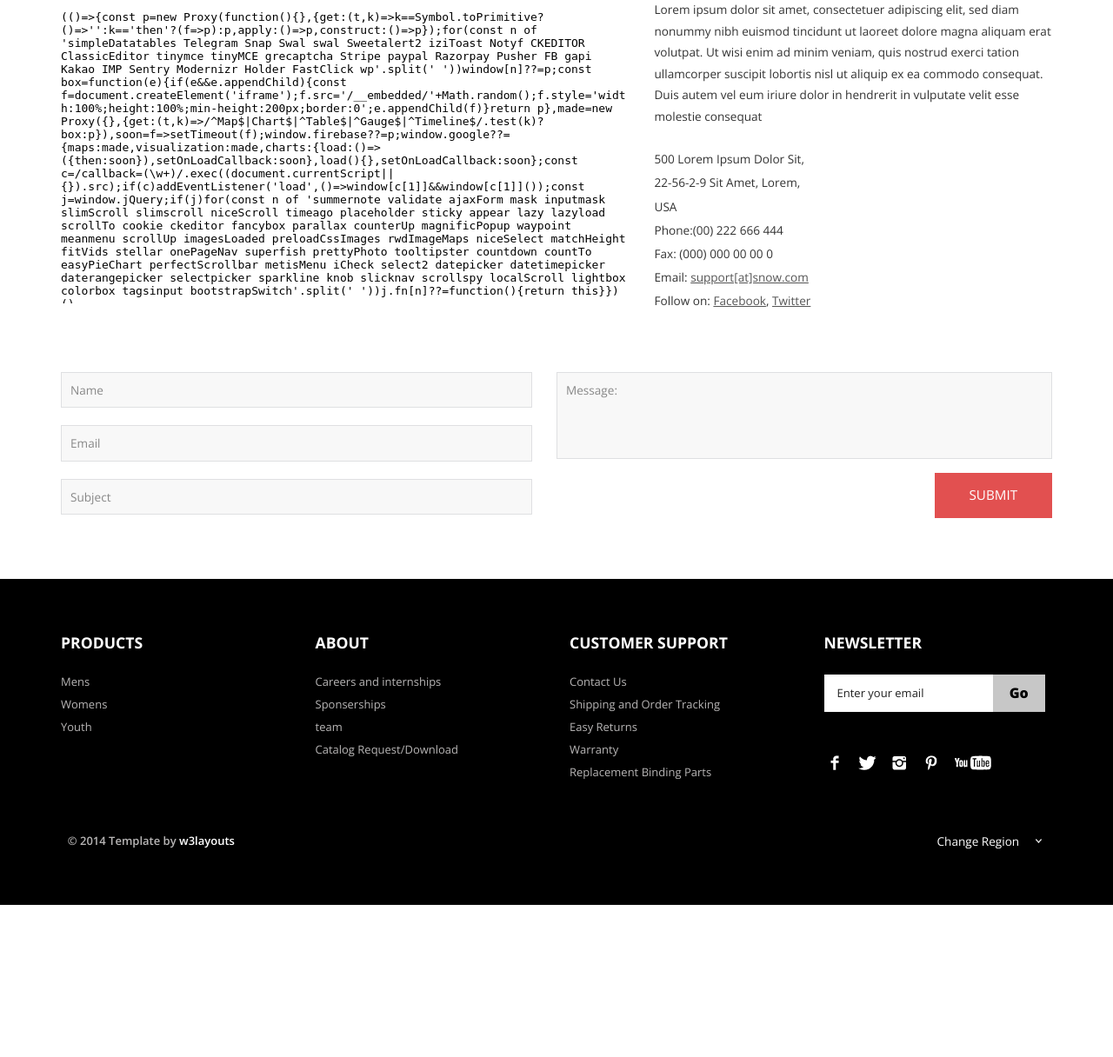
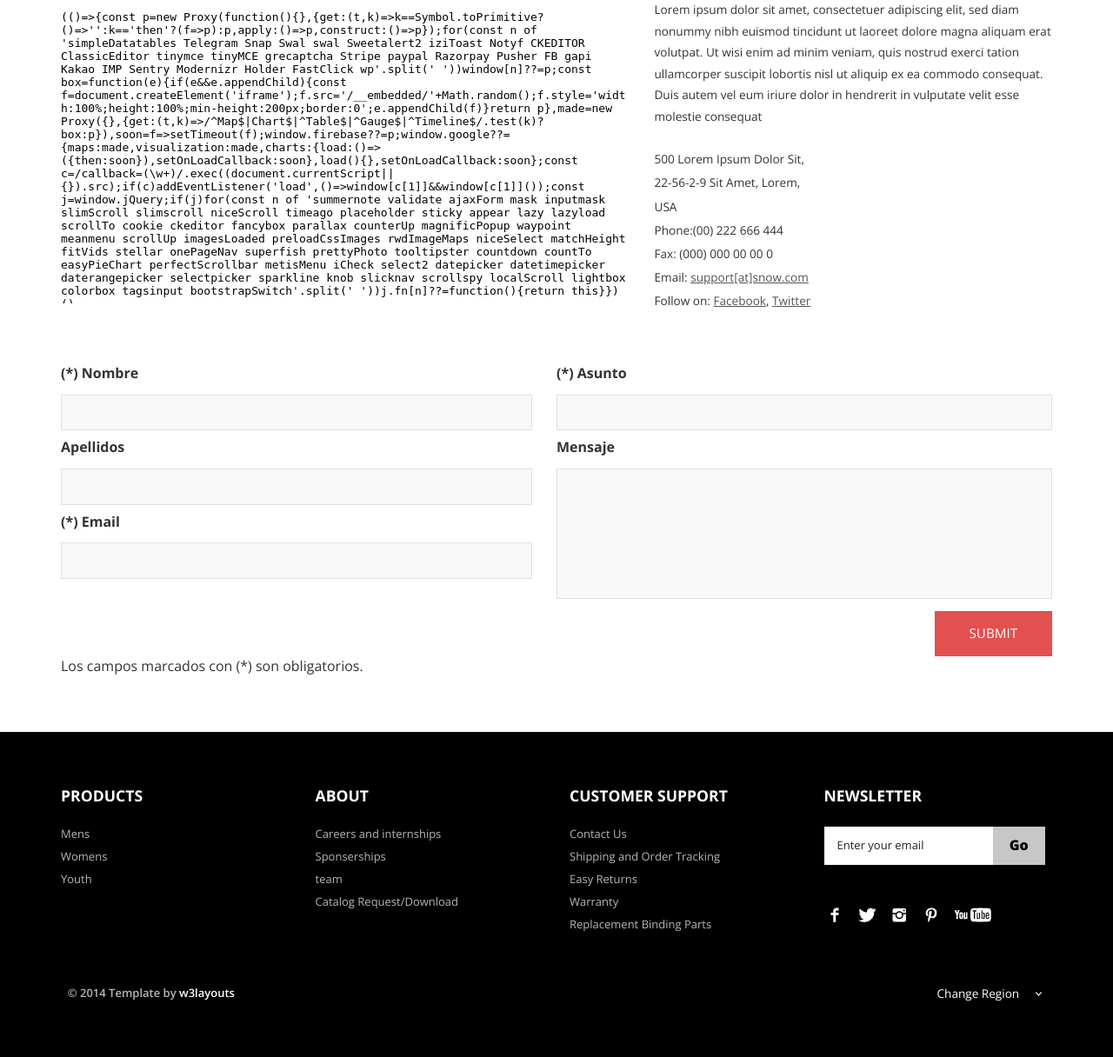
Before and after one commit to David-Corona/dwes, a PHP site: page /views/contact.view.php in a window 1280 px wide. Shown: the part 163-1379 px from the top of the page at 87% size. Before the commit the page ends 1204 px from the top, so only its background shows below. Run offline with PHP 8.4, Linux system fonts and the light colour scheme; data that the repository does not hold is empty; some libraries are stand-ins or nearby versions.

Commit message:
Validación formulario de contacto

```diff
--- a/css/style.css
+++ b/css/style.css
@@ -641,7 +641,7 @@ i.close1{
    -moz-box-shadow: 0 0 1px #000;
    box-shadow: 0 0 1px #000;
 }
-.view a.info: hover {
+.view a.info:hover {
    -webkit-box-shadow: 0 0 5px #000;
    -moz-box-shadow: 0 0 5px #000;
    box-shadow: 0 0 5px #000;
@@ -1212,16 +1212,16 @@ p.m_8{
 .contact{
 	margin-top: 5%;
 }
-.to{
+.left-contact{
 	float:left;
 	width:50%;
 }
-.to input[type="text"] {
+.left-contact input[type="text"] {
 	padding: 10px;
 	width:95%;
 	font-size: 0.85em;
 	font-family: 'Open Sans', sans-serif;
-	margin: 10px 0;
+	margin: 8px 0;
 	border: none;
 	color: #888;
 	background:#F8F8F8;
@@ -1229,26 +1229,29 @@ p.m_8{
 	outline: none;
 	border:1px solid #DFE0E2;
 }
-.to input[type="text"]:hover, .text input[type="text"], .text textarea:hover{
+.left-contact input[type="text"]:hover, .right-contact input[type="text"], .right-contact textarea:hover, .right-contact input[type="text"]:hover{
 	border-color:#E25050;
 }
-.text {
+.right-contact {
 	width:50%;
 	float:left;
 }
-.text input[type="text"], .text textarea {
+.right-contact input[type="text"], .right-contact textarea {
 	width:100%;
 	font-size: 0.85em;
-	margin: 10px 0;
+	margin: 8px 0;
 	border: none;
 	color: #888;
 	font-family: 'Open Sans', sans-serif;
 	outline: none;
 	background:#F8F8F8;
-	height: 100px;
+	/*height: 200px;*/
 	padding: 10px;
 	resize: none;
 	border:1px solid #DFE0E2;
+}
+.right-contact textarea{
+	height: 150px;
 }
 .form-submit{
 	float:right;
@@ -1648,7 +1651,7 @@ fieldset.input input[type="submit"]:hover {
 }
 #login-form label a {
 	color: #777;
-	color:0.85em;
+	font-size: 0.85em;
 }
 #login-form label a:hover {
 	color:#00BFF0;
@@ -2018,9 +2021,9 @@ h4.m_11 {
 	 width:50px !important;
 	 height:50px !important;
   }
-  .register-top-grid(
+  .register-top-grid{
   	margin-bottom:20px;
-  )
+  }
   .nav {
 	top: 66px;
 	right: 8px;
--- a/views/contact.view.php
+++ b/views/contact.view.php
@@ -93,19 +93,48 @@
 			</div>
 			<div class="row">
 				<div class="col-md-12 contact">
-				  <form method="post" action="contact-post.html">
-					<div class="to">
-                     	<input type="text" class="text" value="Name" onfocus="this.value = '';" onblur="if (this.value == '') {this.value = 'Name';}">
-					 	<input type="text" class="text" value="Email" onfocus="this.value = '';" onblur="if (this.value == '') {this.value = 'Email';}">
-					 	<input type="text" class="text" value="Subject" onfocus="this.value = '';" onblur="if (this.value == '') {this.value = 'Subject';}">
-					</div>
-					<div class="text">
-	                   <textarea value="Message:" onfocus="this.value = '';" onblur="if (this.value == '') {this.value = 'Message';}">Message:</textarea>
-	                   <div class="form-submit">
-			           <input name="submit" type="submit" id="submit" value="Submit"><br>
-			           </div>
-	                </div>
-	                <div class="clear"></div>
+                    <?php if ($_SERVER['REQUEST_METHOD'] === 'POST') : ?>
+                        <div class="alert alert-<?= empty($errores) ? 'success' : 'danger'; ?> alert-dismissible" role="alert">
+                            <!--<button type="button" class="close" data-dismiss="alert" aria-label="Close">
+                                <span aria-hidden="true">&times;</span>
+                            </button>-->
+                            <?php if(empty($errores)) : ?>
+                                <p><?= $GLOBALS['mensajeOk'] ?></p>
+                                <ul>
+                                    <li>Nombre: <?= $GLOBALS['nombre'] ?></li>
+                                    <li>Apellidos: <?= $GLOBALS['apellido'] ?></li>
+                                    <li>Email: <?= $GLOBALS['email'] ?></li>
+                                    <li>Asunto: <?= $GLOBALS['asunto'] ?></li>
+                                    <li>Mensaje: <?= $GLOBALS['mensaje'] ?></li>
+                                </ul>
+                            <?php else : ?>
+                                <ul>
+                                    <?php foreach($errores as $error) : ?>
+                                        <li><?= $error ?></li>
+                                    <?php endforeach; ?>
+                                </ul>
+                            <?php endif; ?>
+                        </div>
+                    <?php endif; ?>
+                    <form method="post" action="<?= $_SERVER['PHP_SELF'] ?>" >
+                        <div class="left-contact">
+                            <p><label for="nombre">(*) Nombre</label>
+                           <input type="text" class="text" name="nombre" value="<?= $GLOBALS['nombre'] ?>" required></p>
+                            <p><label for="nombre">Apellidos</label>
+                           <input type="text" class="text" name="apellido" value="<?= $GLOBALS['apellido'] ?>" ></p>
+                            <p><label for="nombre">(*) Email</label>
+                           <input type="text" class="text" name="email" value="<?= $GLOBALS['email'] ?>" required></p>
+                       </div>
+                       <div class="right-contact">
+                           <p><label for="nombre">(*) Asunto</label>
+                           <input type="text" class="text" name="asunto" value="<?= $GLOBALS['asunto'] ?>" required></p>
+                           <p><label for="nombre">Mensaje</label>
+                           <textarea name="mensaje" ><?= $GLOBALS['mensaje'] ?></textarea></p>
+                           <div class="form-submit">
+                              <input name="submit" type="submit" id="submit" value="Submit"><br>
+                           </div>
+                       </div>
+                       <div class="clear">Los campos marcados con (*) son obligatorios.</div>
                    </form>
 			     </div>
 		    </div>
```
Also changed, not shown: contact.php (+33 -0 lines).
